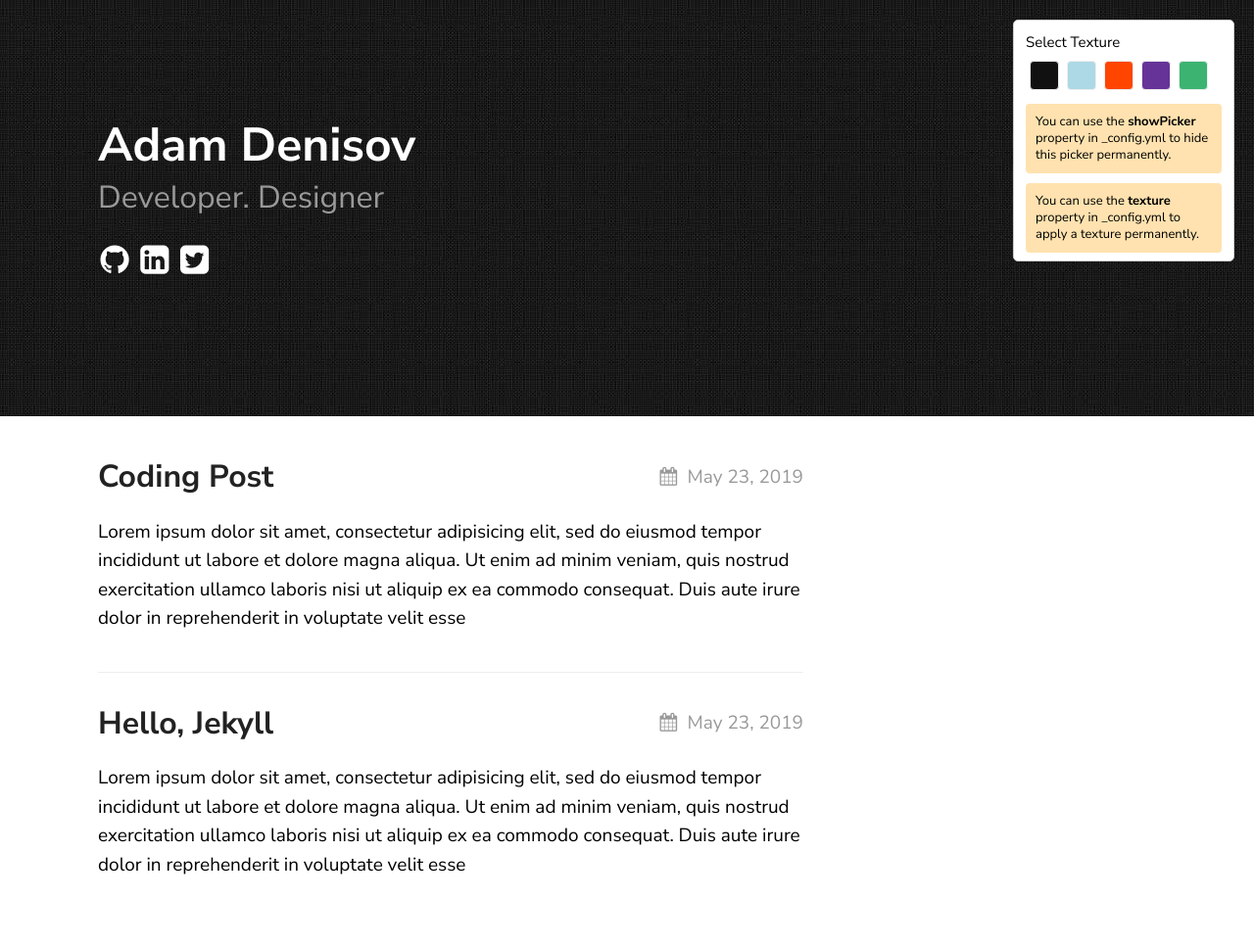
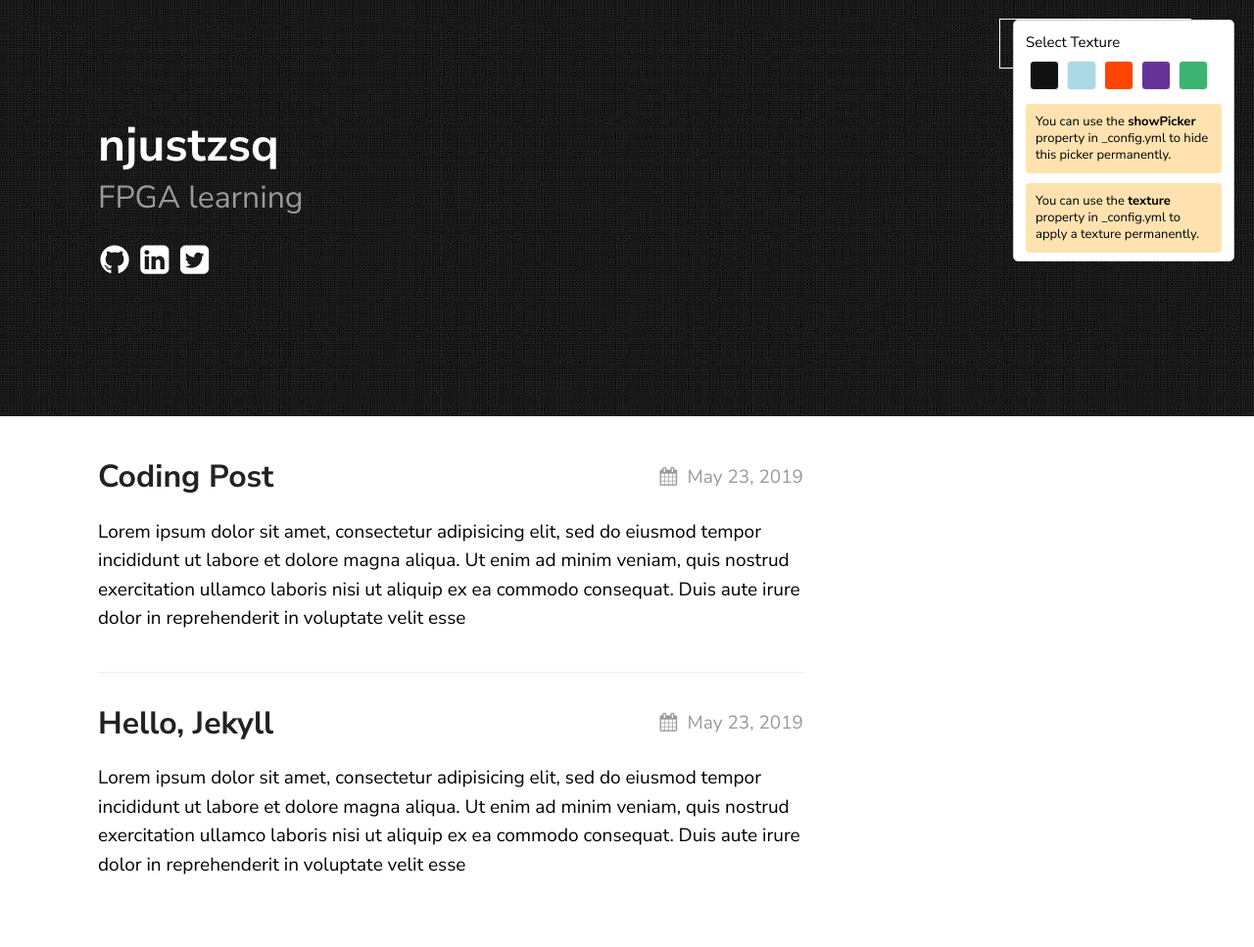
Before and after one commit to njustzsqimq/njustzsqimq.github.io, a Jekyll site: the page built from index.md, in a window 1280 px wide. Shown: the whole page at 98% size. Built offline with Jekyll 4.4.1, drawn with Linux system fonts in a browser that asks for light colours.

Commit message:
Update _config.yml

```diff
--- a/_config.yml
+++ b/_config.yml
@@ -15,11 +15,11 @@ sass:
 
 permalink: /posts/:title/
 texture:
-  title: Adam Denisov
-  tagline: Developer. Designer
+  title: njustzsq
+  tagline: FPGA learning
   date_format: "%b %-d, %Y"
   style: black
-  showNav: false
+  showNav: true
   showPicker: true
 
   # generate social links in footer
```
